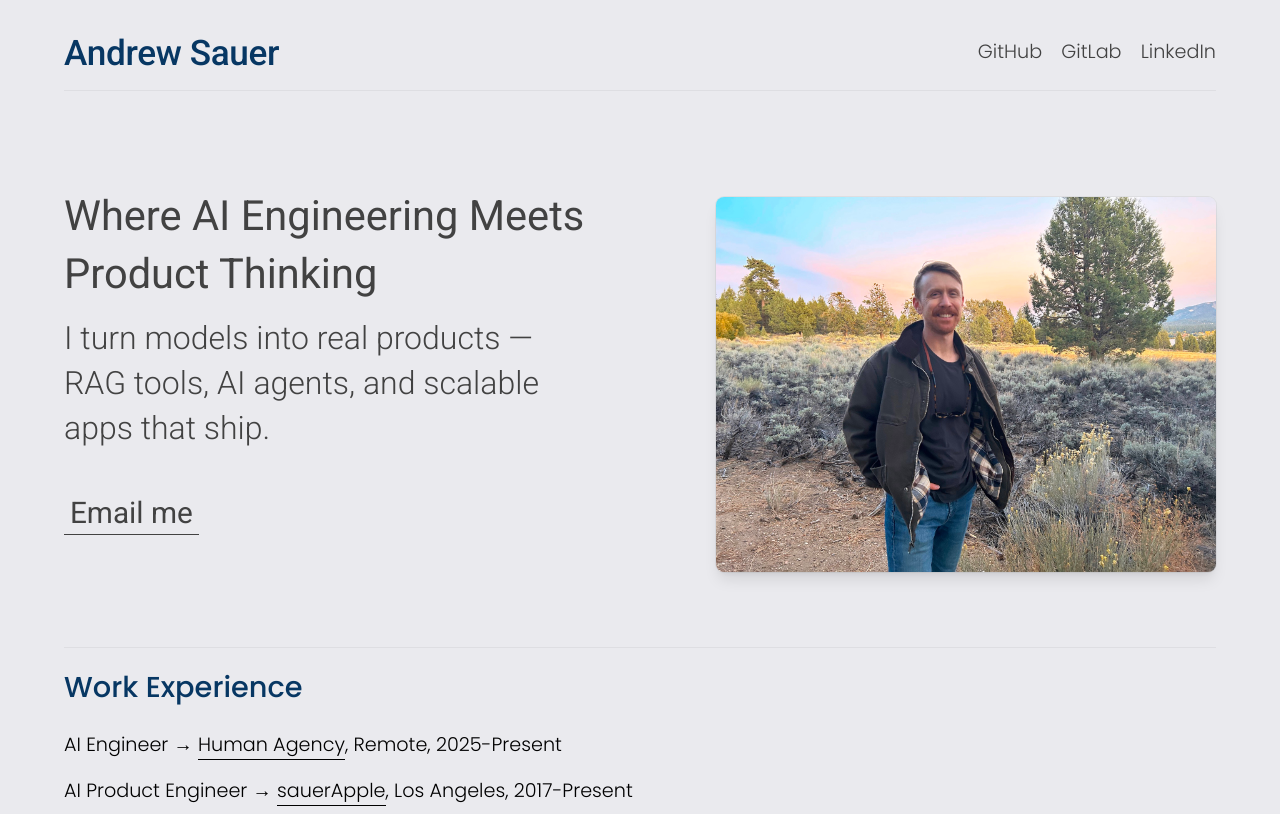
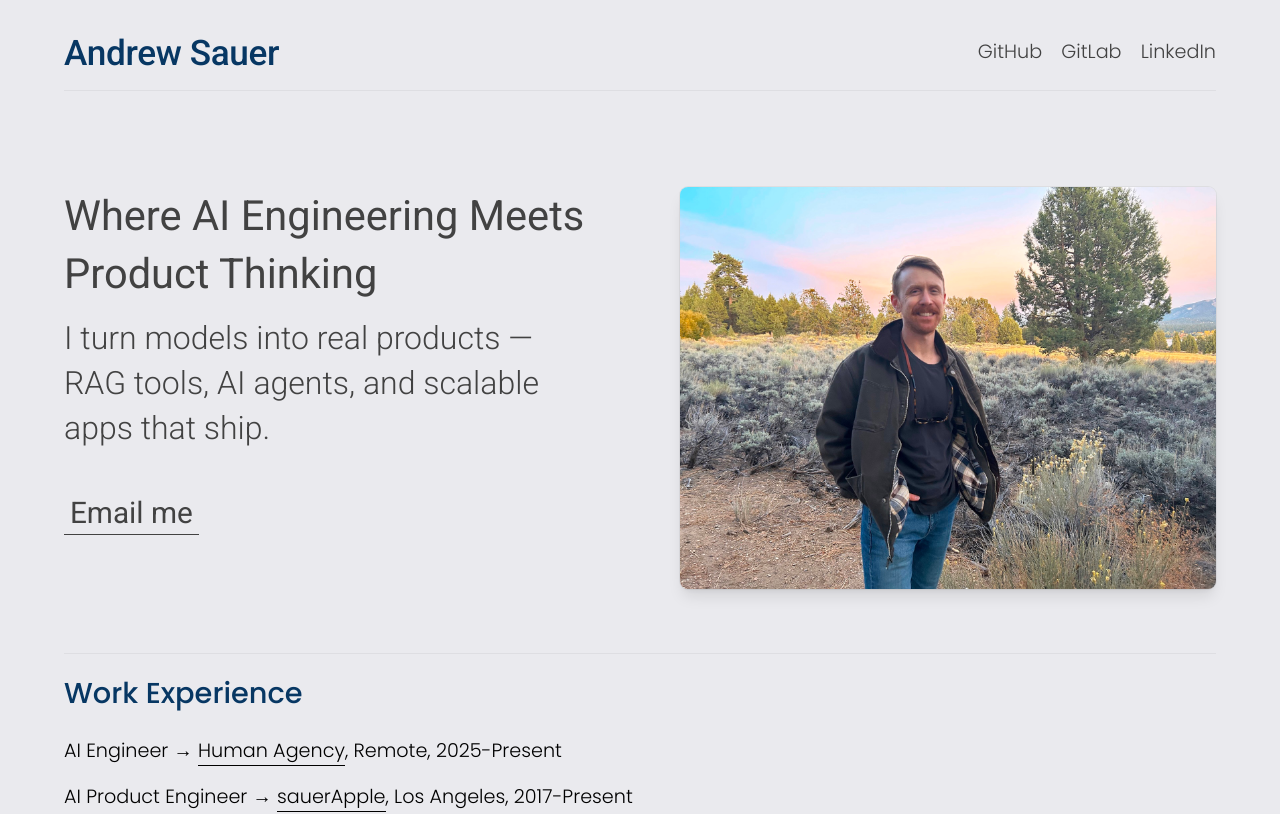
Before and after one commit to andrewjsauer/personal, a Next.js app: page / in a window 1280 px wide. Shown: the top 814 px of the page. Built offline with nearby package versions, Linux system fonts and the light colour scheme.

Commit message:
Add width: auto to image CSS to fix Next.js aspect ratio warning

```diff
--- a/src/app/page.module.css
+++ b/src/app/page.module.css
@@ -114,6 +114,7 @@
     transform 0.3s ease,
     box-shadow 0.3s ease;
   transform: perspective(1000px) rotateY(0deg);
+  width: auto;
   max-width: 100%;
   height: auto;
 }
@@ -264,6 +265,7 @@
   }
 
   .image img {
+    width: auto;
     max-width: 90%;
     height: auto;
     object-fit: contain;
```
